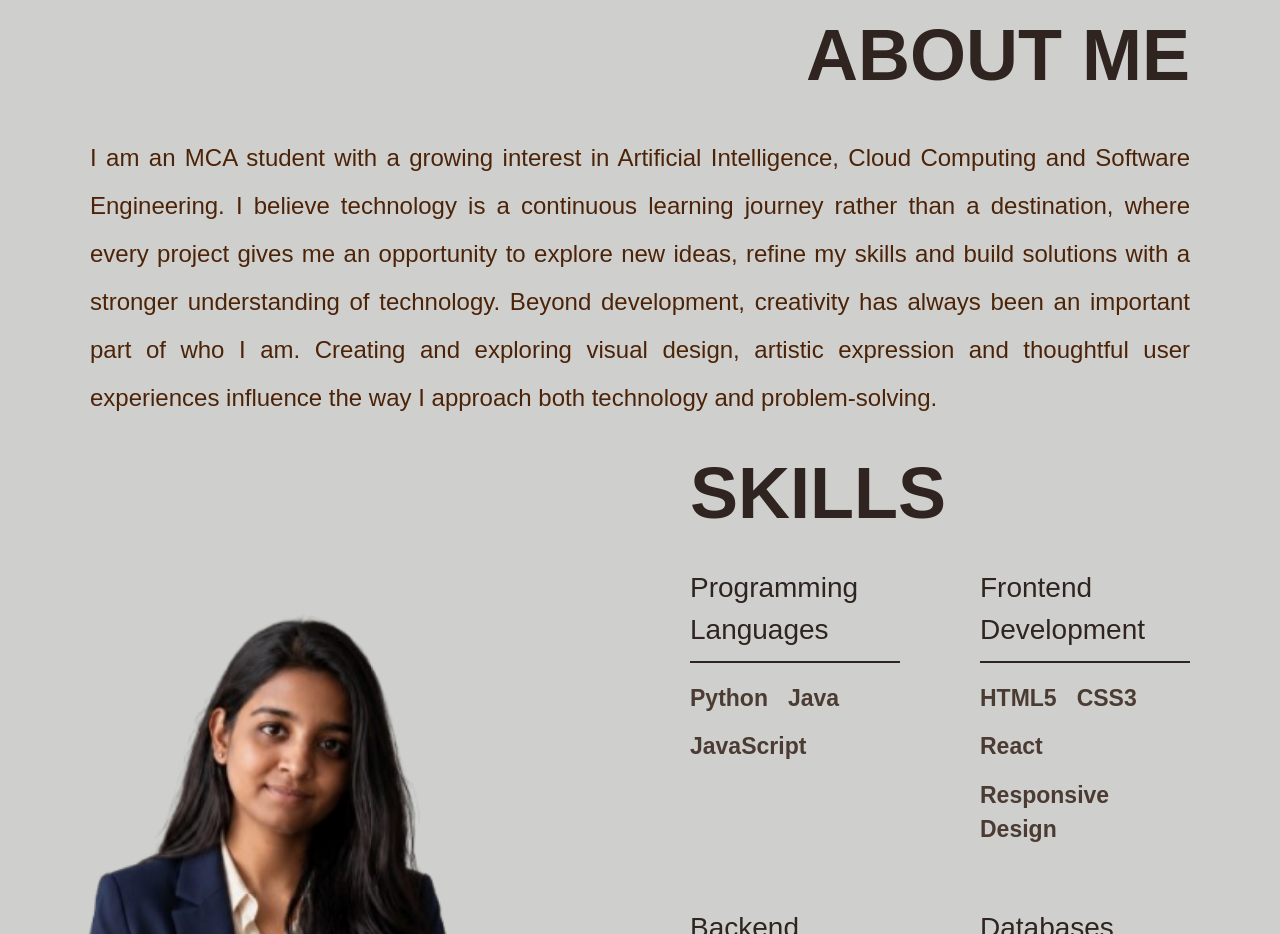
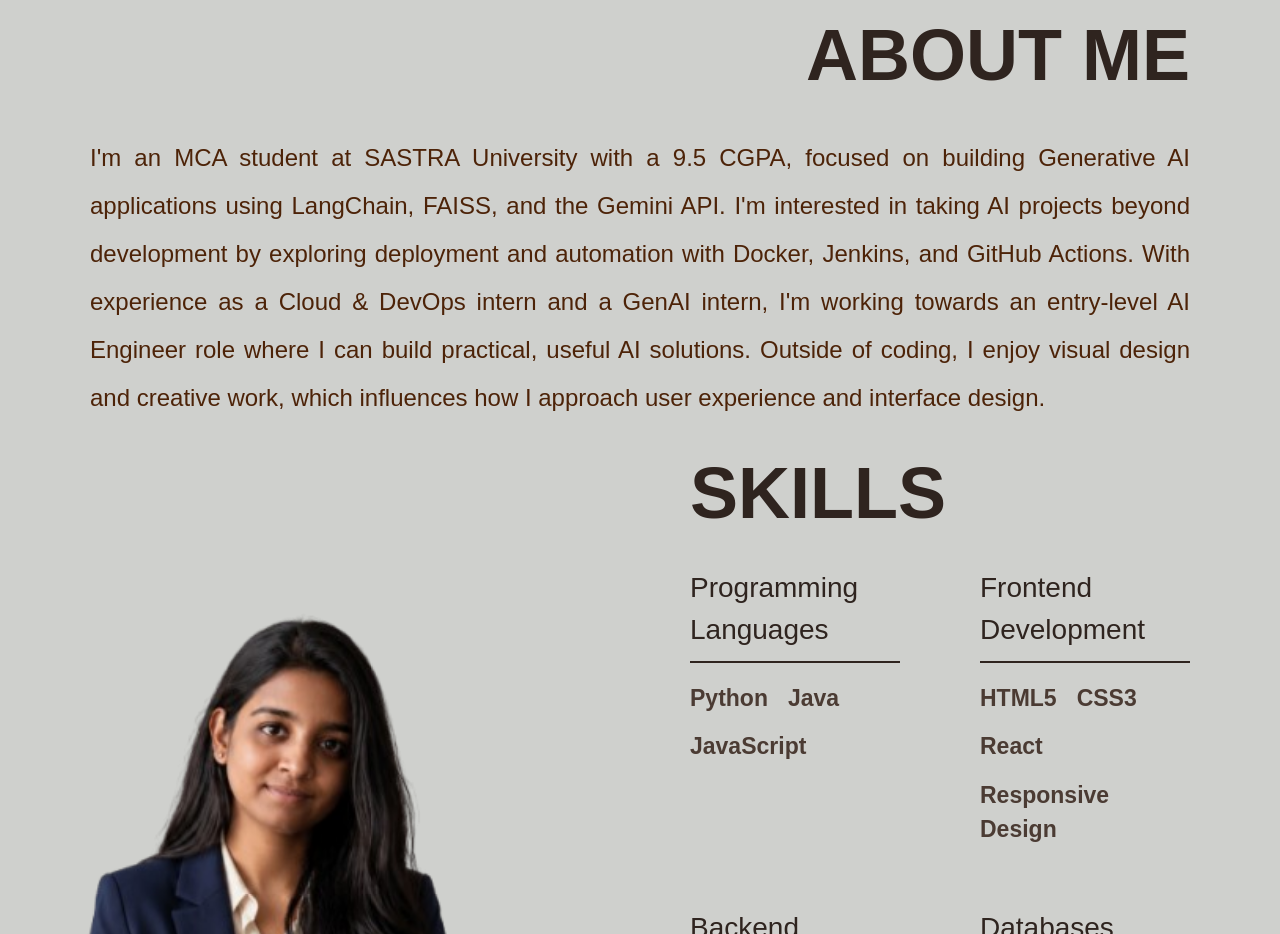
Before and after one commit to nachammaisundaram/portfolio, a React (Vite) app: page / in a window 1280 px wide. Shown: the part 1100-2034 px from the top of the page. Built offline with nearby package versions, Linux system fonts and the light colour scheme.

Commit message:
Update About section

```diff
--- a/src/components/About/About.jsx
+++ b/src/components/About/About.jsx
@@ -4,7 +4,6 @@ import { motion } from "framer-motion";
 function About() {
   return (
     <section className="about" id="about">
-
       <div className="about-container">
         <motion.h2
           className="about-title"
@@ -23,20 +22,21 @@ function About() {
           transition={{ duration: 0.8, delay: 0.2 }}
           viewport={{ once: true }}
         >
-          I am an MCA student with a growing interest in Artificial
-          Intelligence, Cloud Computing and Software Engineering. I believe
-          technology is a continuous learning journey rather than a
-          destination, where every project gives me an opportunity to
-          explore new ideas, refine my skills and build solutions with a
-          stronger understanding of technology. Beyond development,
-          creativity has always been an important part of who I am.
-          Creating and exploring visual design, artistic expression and
-          thoughtful user experiences influence the way I approach both
-          technology and problem-solving.
+          I'm an MCA student at SASTRA University with a 9.5 CGPA,
+          focused on building Generative AI applications using LangChain,
+          FAISS, and the Gemini API. I'm interested in taking AI projects
+          beyond development by exploring deployment and automation with
+          Docker, Jenkins, and GitHub Actions.
+
+          {" "}
+
+          With experience as a Cloud & DevOps intern and a GenAI intern,
+          I'm working towards an entry-level AI Engineer role where I can
+          build practical, useful AI solutions. Outside of coding, I enjoy
+          visual design and creative work, which influences how I approach
+          user experience and interface design.
         </motion.p>
-
       </div>
-
     </section>
   );
 }
```
Lines whose indentation alone changed are shown as unchanged.
